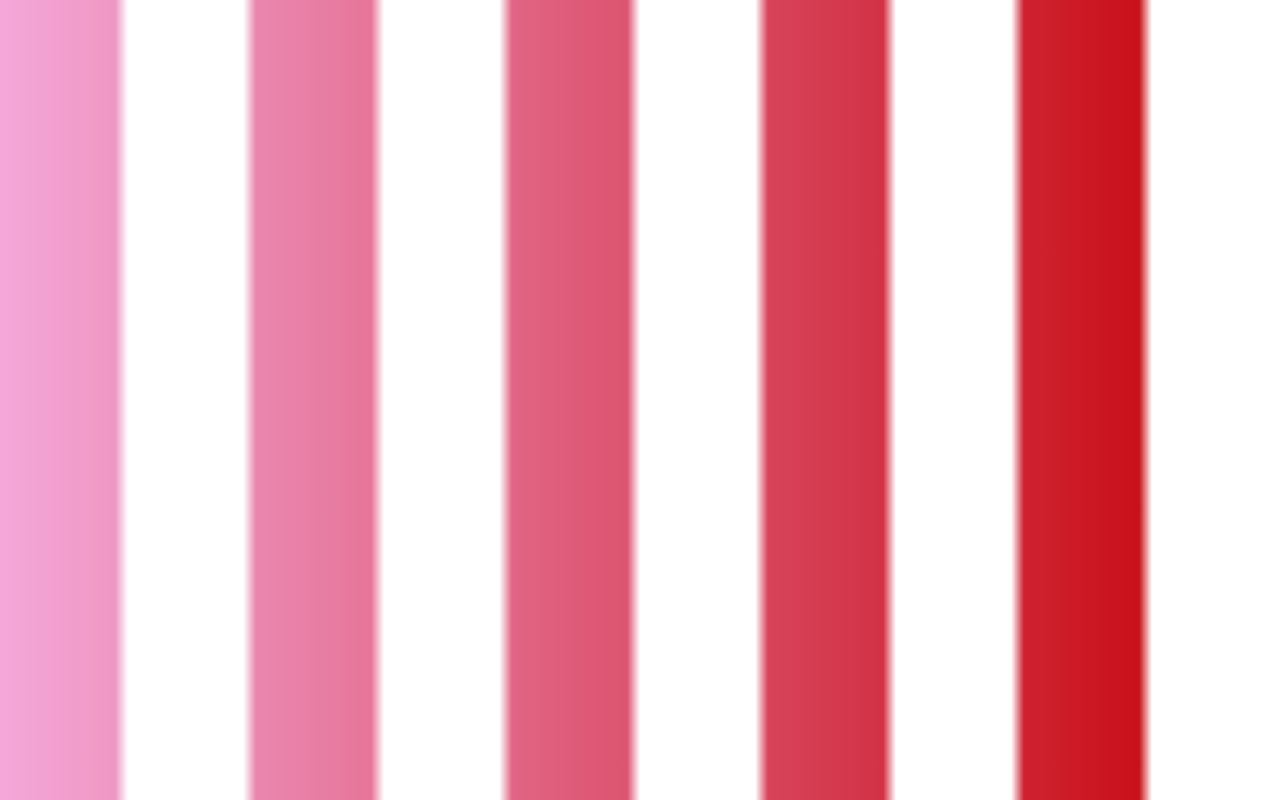
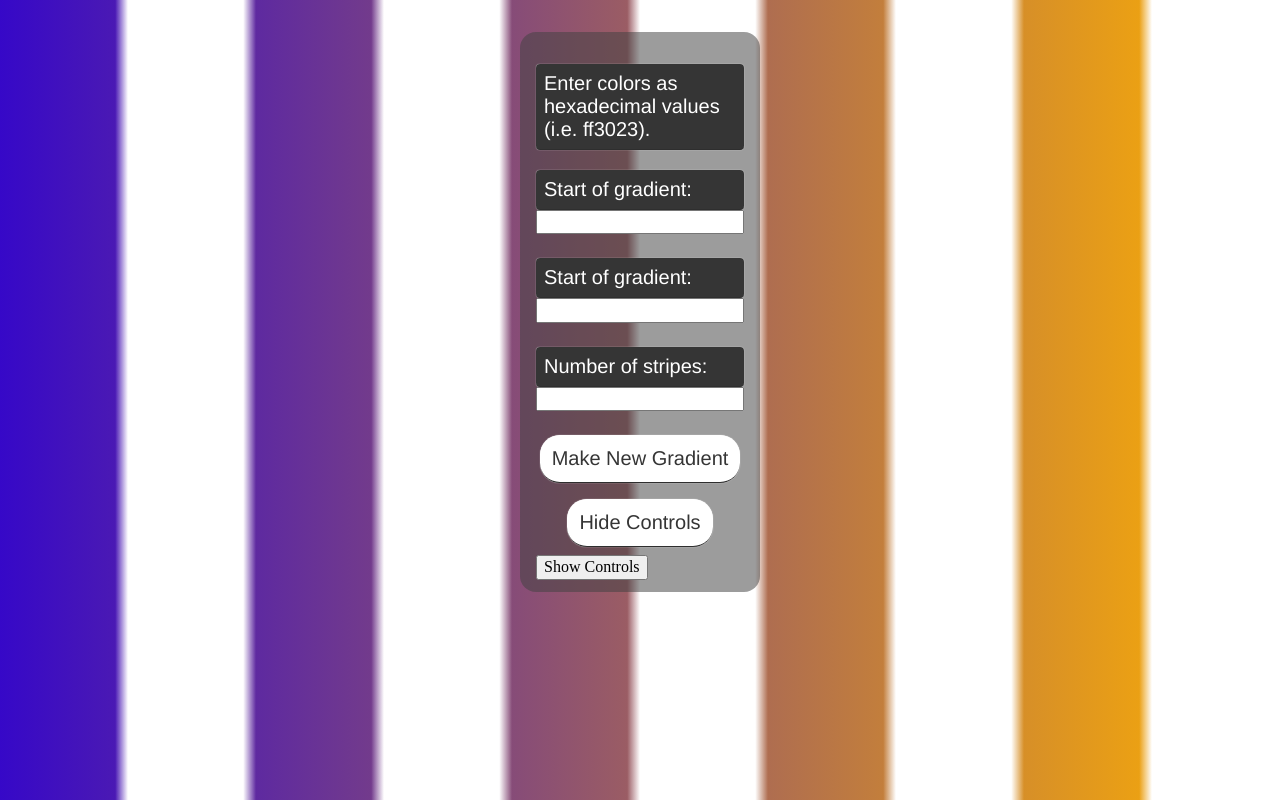
Before and after one commit to kenwrites/gradient-experiments, a plain HTML site: page index.html in a window 1280 px wide. Drawn offline with Linux system fonts and the light colour scheme; a web font is replaced by a local one.

Commit message:
wrote gradient form HTML & CSS

```diff
--- a/css/styles.css
+++ b/css/styles.css
@@ -33,6 +33,11 @@ html {
   width: 100vw;
 }
 
+
+/* ********************************************
+Experiments
+******************************************** */
+
 /* ex1 - Heat */
 
 #ex1 {
@@ -64,6 +69,7 @@ html {
 /* ex4 - Slow gradient, interrupted by zebra striped columns */
 
 #ex4 {
+  display: flex;
   background-image: linear-gradient(to right, rgb(196, 0, 5) 0%, rgb(200.8, 16.8, 26.2) 9%, #fff 10%, #fff 19%, rgb(205.6, 33.6, 47.4) 20%, rgb(210.4, 50.400000000000006, 68.6) 29%, #fff 30%, #fff 39%, rgb(215.2, 67.2, 89.8) 40%, rgb(220, 84, 111) 49%, #fff 50%, #fff 59%, rgb(224.8, 100.80000000000001, 132.2) 60%, rgb(229.6, 117.60000000000001, 153.4) 69%, #fff 70%, #fff 79%, rgb(234.4, 134.4, 174.6) 80%, rgb(239.2, 151.20000000000002, 195.79999999999998) 89%, #fff 90%, #fff 99%)
   /* background-image: linear-gradient(to right, rgb(14, 70, 152) 0%, rgb(37, 79.8, 158.5) 9%, #fff 10%, #fff 19%, rgb(60, 89.6, 165) 20%, rgb(83, 99.4, 171.5) 29%, #fff 30%, #fff 39%, rgb(106, 109.2, 178) 40%, rgb(129, 119, 184.5) 49%, #fff 50%, #fff 59%, rgb(152, 128.8, 191) 60%, rgb(175, 138.60000000000002, 197.5) 69%, #fff 70%, #fff 79%, rgb(198, 148.4, 204) 80%, rgb(221, 158.2, 210.5) 89%, #fff 90%, #fff 99%)   */
   /* background-image: linear-gradient(to right, #0E4698,#F4A8D9) */
@@ -77,3 +83,63 @@ html {
 #ex6 {
   display: none;
 }
+
+/* ********************************************
+Form
+******************************************** */
+
+.form-wrapper {
+  padding: 1rem;
+  width: 15rem;
+  height: 35rem;
+  margin: 2rem auto 0 ;
+  background:  rgba(65, 65, 65, 0.521);
+  border-radius: 1rem;
+}
+
+.short-wrapper {
+  height: 5rem;
+}
+
+form input {
+  width: 100%;
+  margin: 0 auto .5rem;
+}
+
+form .form-text {
+  display: block;
+  font-family: helvetica, arial, sans-serif;
+  font-size: 1.25em;
+  margin-top: 1rem;
+  border-bottom: solid 1px #2e2e2e;
+  box-shadow: 0 0 1px #fff;
+}
+
+form .form-label {
+  border-radius: 4px;
+  padding: .5rem;
+  background-color: #353535;
+  color: white;
+
+}
+
+form button {
+  margin: .5rem auto;
+  border: none;
+  border-radius: 1.25rem;
+  padding: .75rem;
+  background-color: white;
+  color: #353535;
+}
+
+/* ********************************************
+Reusable classes
+******************************************** */
+
+.hide {
+  display: none;
+}
+
+.show {
+  display: block;
+}
--- a/index.html
+++ b/index.html
@@ -16,7 +16,22 @@
     </div>
     <div id="ex2" title="Eclipse" class="ex-div"></div>
     <div id="ex3" title="Moonrise" class="ex-div"></div>
-    <div id="ex4" title="Striped Gradient Generator" class="ex-div"></div>
+    <div id="ex4" title="Striped Gradient Generator" class="ex-div">
+      <div class="form-wrapper">
+        <form class="color-input-form">
+          <p class="form-text form-label">Enter colors as hexadecimal values (i.e. ff3023).</p>
+          <label for="start-color-input" class="form-text form-label">Start of gradient:</label>
+          <input type="text" id="start-color-input">
+          <label for="end-color-input" class="form-text form-label">Start of gradient:</label>
+          <input type="text" id="end-color-input">
+          <label for="stripes-input" class="form-text form-label">Number of stripes:</label>
+          <input type="number" id="stripes-input">
+          <button type="submit" id="new-gradient-btn" class="form-text form-btn">Make New Gradient</button>
+          <button type="button" id="hide-form-btn" class="form-text form-btn">Hide Controls</button>
+        </form>
+        <button type="button" id="show-form-btn" class="form-text form-btn">Show Controls</button>
+      </div>
+    </div>
     <div id="ex5" class="ex-div"></div>
     <div id="ex6" class="ex-div"></div>
   </main>
--- a/js/gradient-generator.js
+++ b/js/gradient-generator.js
@@ -1,7 +1,7 @@
 // Input Variables
 
-var start_color_input = 'F4A8D9'
-var end_color_input = 'C40005'
+var start_color_input = '3608C8'
+var end_color_input = 'FFB100'
 var intervals = 10;
 
 // Script Variables
```
